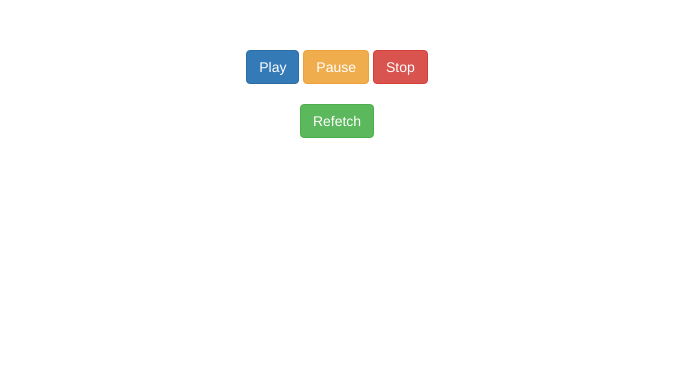
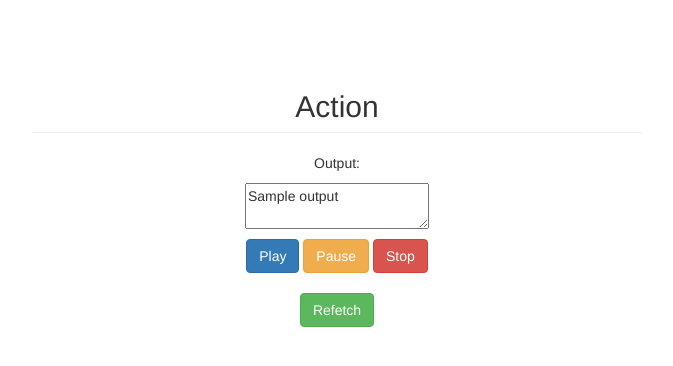
Before and after one commit to sarachan2012/flaskpididdy, a Flask app: template templates/play.html in a window 1280 px wide. Shown: the top 366 px of the page, without its empty margins (303-976 px from the left). Run offline with Flask 2, Linux system fonts and the light colour scheme; the template is opened without the code that fills it: most values are stand-ins (such as "Sample title", 1, 10 or a date in 2020); some libraries are stand-ins or nearby versions.

Commit message:
add new function to display text on play.html

```diff
--- a/app.py
+++ b/app.py
@@ -70,7 +70,8 @@ def elderly_web_fileupload():
         image_id = data['image_id']
         audio_id = data['audio_id']
         audio_url = data['audio_url']
-        return render_template('play.html', image_id = image_id, audio_id = audio_id, audio_url = audio_url, url_audiorefetch = 'webaudiorefetch')
+        output = data['output']
+        return render_template('play.html', image_id = image_id, audio_id = audio_id, audio_url = audio_url, output=output, url_audiorefetch = 'webaudiorefetch')
 
     elif request.method == 'GET':
         resp = jsonify( {
@@ -127,7 +128,9 @@ def update_web_audio_refetch():
         ret_image_id = data['image_id']
         ret_audio_id = data['audio_id']
         ret_audio_url = data['audio_url']
-        return render_template('play.html', image_id = ret_image_id, audio_id = ret_audio_id, audio_url = ret_audio_url, url_audiorefetch = 'webaudiorefetch')
+        ret_output = data['output']
+        return render_template('play.html', image_id = ret_image_id, audio_id = ret_audio_id,
+                               audio_url = ret_audio_url, output=ret_output, url_audiorefetch = 'webaudiorefetch')
     elif request.method == 'GET':
         resp = jsonify( {
                 u'status': 200,
--- a/controller/main_controller.py
+++ b/controller/main_controller.py
@@ -48,10 +48,15 @@ def elderly_web_file_upload(file):
             # get the audio
             audio_obj = audio_manager.get_audio_lowest_refetch_image_only(has_existing_image)
             # print "Audio obj:" + str(audio_obj)
+            output = ocr_manager.process_image(image_s3_url)
+            output_arr = re.split('[ \n\t\r]', output)
+            output = " ".join(output_arr)
+            chinese_output = translator(output)
             resp = {
                 'image_id': str(has_existing_image),
                 'audio_id': str(audio_obj.audio_id),
                 'audio_url': str(audio_obj.audio_url),
+                'output' : str(chinese_output),
                 'message': str('Successful file upload.')
             }
             return resp
@@ -77,6 +82,7 @@ def elderly_web_file_upload(file):
             'image_id': str(image_id),
             'audio_id': str(audio_id),
             'audio_url': str(audio_s3_url),
+            'output' : str(chinese_output),
             'message': str('Successful file upload.')
         }
         # delete file
--- a/templates/play.html
+++ b/templates/play.html
@@ -7,6 +7,15 @@
     <script type="https://maxcdn.bootstrapcdn.com/bootstrap/3.3.5/js/bootstrap.min.js"></script>
 </head>
 <body style="padding-top: 50px;">
+    <div class="col-md-6 col-md-offset-3" style="text-align:center">
+        <h2 class="page-header">Action</h2>
+    </div>
+    <div class="col-md-6 col-md-offset-3" style="text-align: center;">
+        <p>Output:</p>
+        <p>
+            <textarea name="output">{{output}}</textarea>
+        </p>
+    </div>
     <div class="col-md-6 col-md-offset-3" style="text-align: center;">
         <button class="play btn btn-primary">Play</button>
         <button class="pause btn btn-warning">Pause</button>
@@ -18,6 +27,7 @@
         <input type="hidden" id="audio_id" name="audio_id" value="{{ audio_id }}"/>
         <input type="hidden" name="image_id" value="{{ image_id }}"/>
         <input type="hidden"  name="audio_url" value="{{ audio_url }}"/>
+        <input type="hidden" name="output" value="{{output}}"/>
         <input type="submit" class="btn btn-success" value="Refetch"/>
     </form>
 
```
